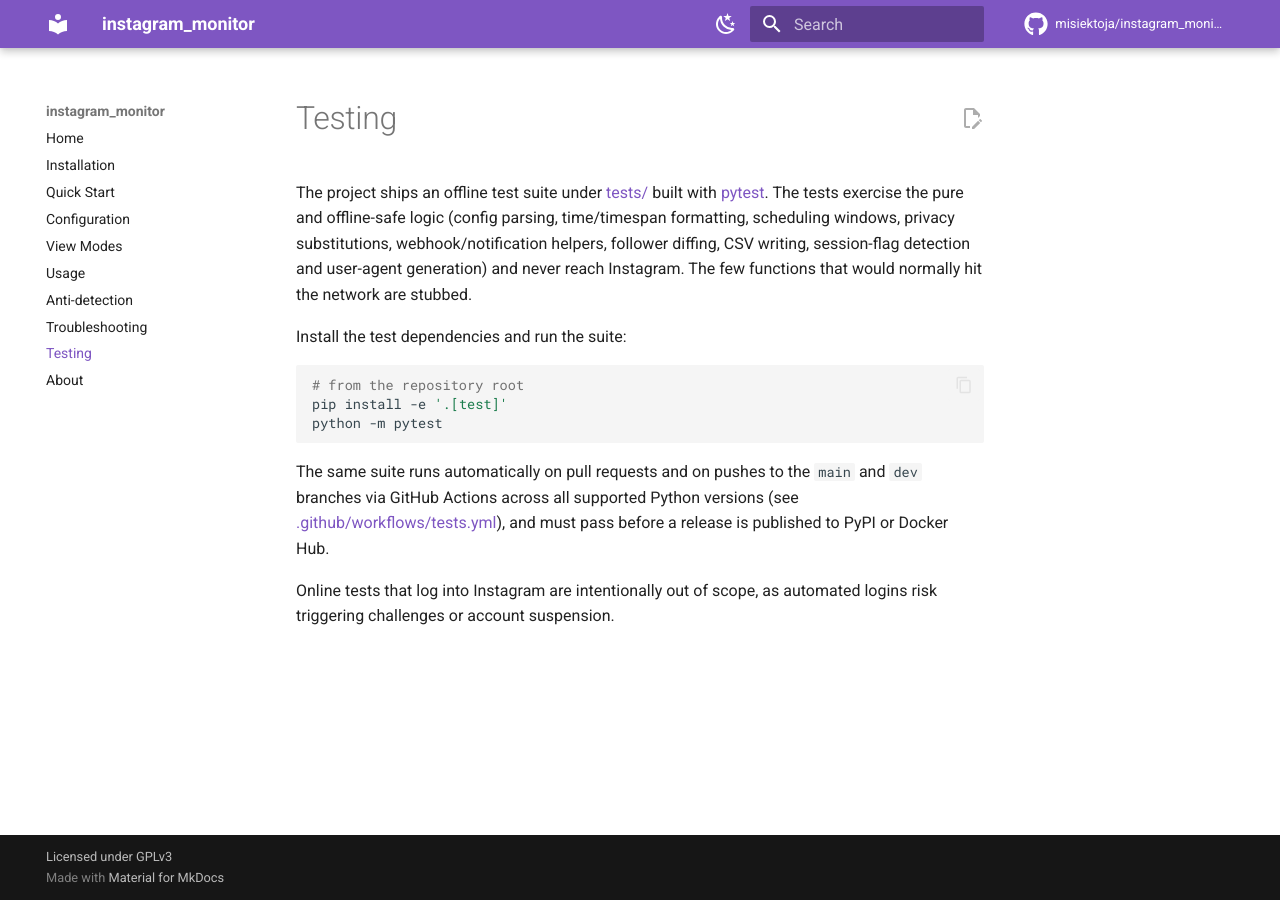
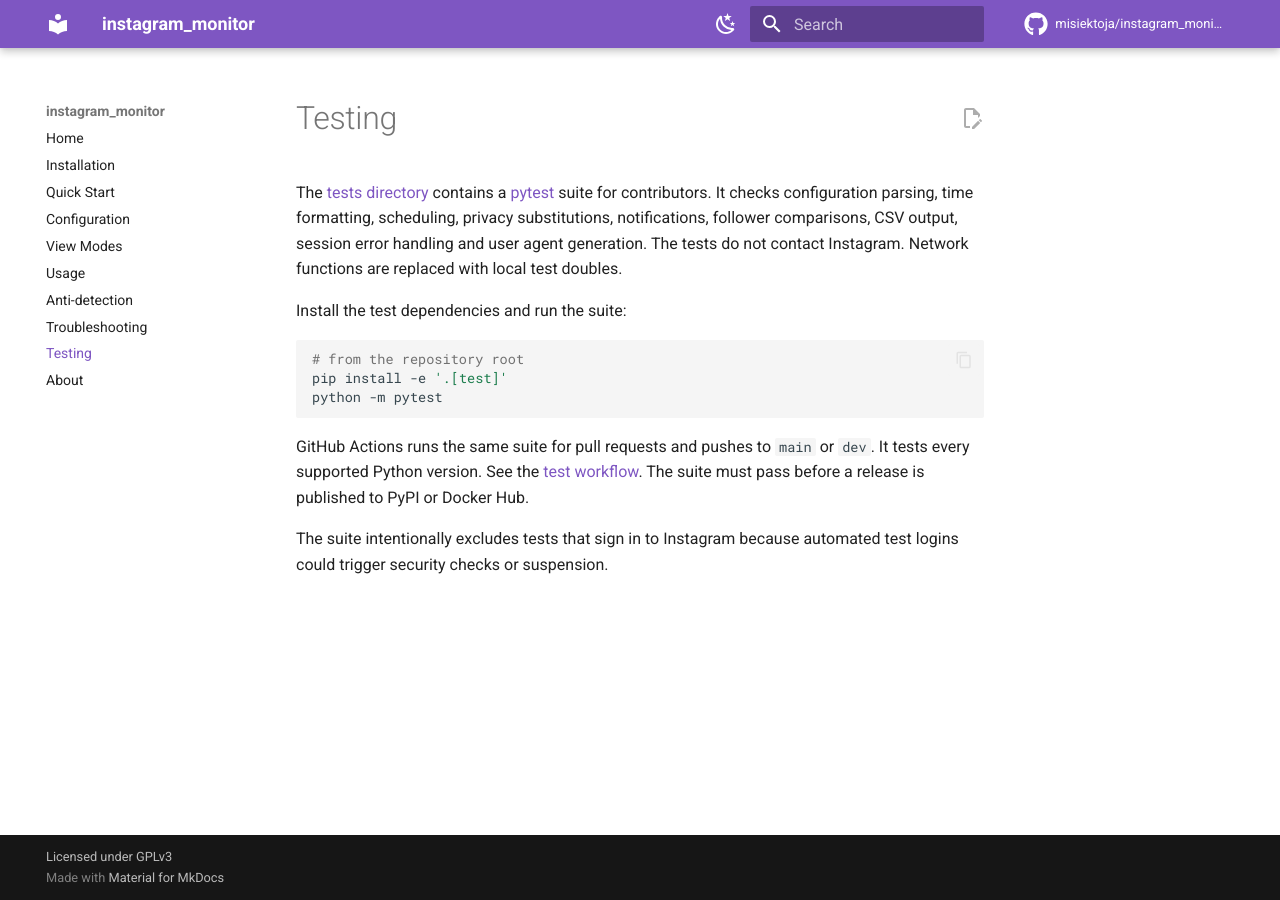
Before and after one commit to misiektoja/instagram_monitor, an MkDocs documentation site: the page built from docs/testing.md, in a window 1280 px wide. Built offline with MkDocs 1.6.1 and Material for MkDocs 9.7.7, drawn with Linux system fonts in a browser that asks for light colours; comment, search, counter and statistics services are not loaded.

Commit message:
docs(testing): clarify offline test coverage

````diff
--- a/docs/testing.md
+++ b/docs/testing.md
@@ -1,6 +1,6 @@
 # Testing
 
-The project ships an offline test suite under [tests/](https://github.com/misiektoja/instagram_monitor/tree/main/tests/) built with [pytest](https://docs.pytest.org/). The tests exercise the pure and offline-safe logic (config parsing, time/timespan formatting, scheduling windows, privacy substitutions, webhook/notification helpers, follower diffing, CSV writing, session-flag detection and user-agent generation) and never reach Instagram. The few functions that would normally hit the network are stubbed.
+The [tests directory](https://github.com/misiektoja/instagram_monitor/tree/main/tests/) contains a [pytest](https://docs.pytest.org/) suite for contributors. It checks configuration parsing, time formatting, scheduling, privacy substitutions, notifications, follower comparisons, CSV output, session error handling and user agent generation. The tests do not contact Instagram. Network functions are replaced with local test doubles.
 
 Install the test dependencies and run the suite:
 
@@ -10,6 +10,6 @@ pip install -e '.[test]'
 python -m pytest
 ```
 
-The same suite runs automatically on pull requests and on pushes to the `main` and `dev` branches via GitHub Actions across all supported Python versions (see [.github/workflows/tests.yml](https://github.com/misiektoja/instagram_monitor/blob/main/.github/workflows/tests.yml)), and must pass before a release is published to PyPI or Docker Hub.
+GitHub Actions runs the same suite for pull requests and pushes to `main` or `dev`. It tests every supported Python version. See the [test workflow](https://github.com/misiektoja/instagram_monitor/blob/main/.github/workflows/tests.yml). The suite must pass before a release is published to PyPI or Docker Hub.
 
-Online tests that log into Instagram are intentionally out of scope, as automated logins risk triggering challenges or account suspension.
+The suite intentionally excludes tests that sign in to Instagram because automated test logins could trigger security checks or suspension.
````
